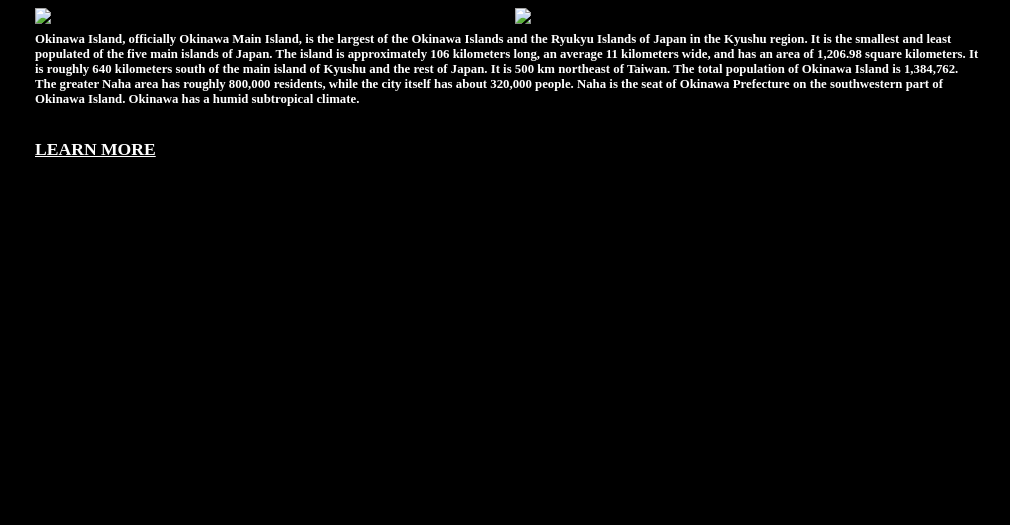
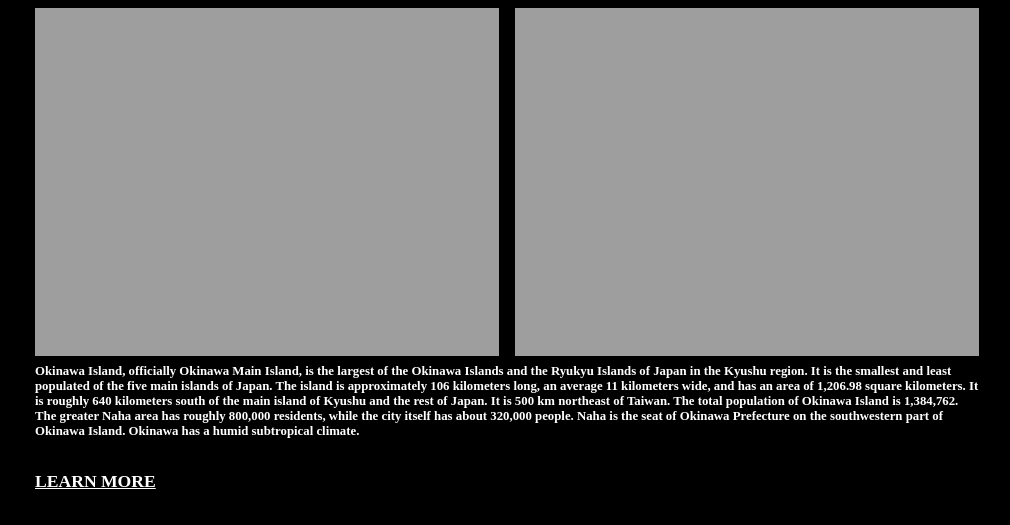
Before and after one commit to skddke1/Okinawa, a plain HTML site: page index.html in a window 1280 px wide. Shown: the part 133-658 px from the top of the page, without its empty margins (133-1143 px from the left). Drawn offline with Linux system fonts and the light colour scheme; the site is published under a folder, as on GitHub Pages, so addresses that start at the root find nothing.

Commit message:
Update index.html

```diff
--- a/index.html
+++ b/index.html
@@ -12,8 +12,8 @@
 <div maincontents>
     <h1>Okinawa</h1>
         <div images>
-        <img src="/aseet/스크린샷 2024-05-12 오후 6.26.54.png">
-        <img src="/aseet/스크린샷 2024-05-12 오후 6.29.35.png">
+        <img src="./aseet/스크린샷 2024-05-12 오후 6.26.54.png">
+        <img src="./aseet/스크린샷 2024-05-12 오후 6.29.35.png">
         </div>
    <p>Okinawa Island, officially Okinawa Main Island, is the largest of the Okinawa Islands and the Ryukyu Islands of Japan in the Kyushu region.
     It is the smallest and least populated of the five main islands of Japan. The island is approximately 106 kilometers long,
```
